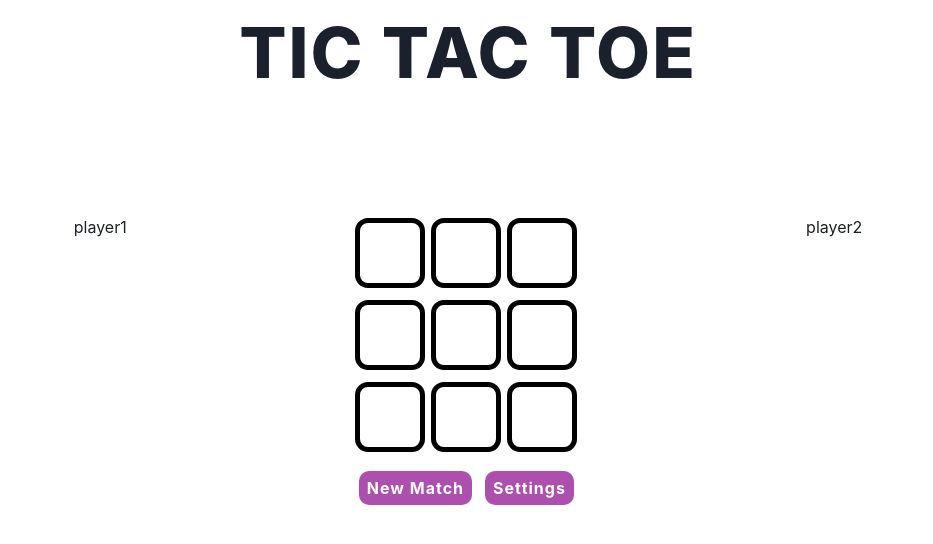
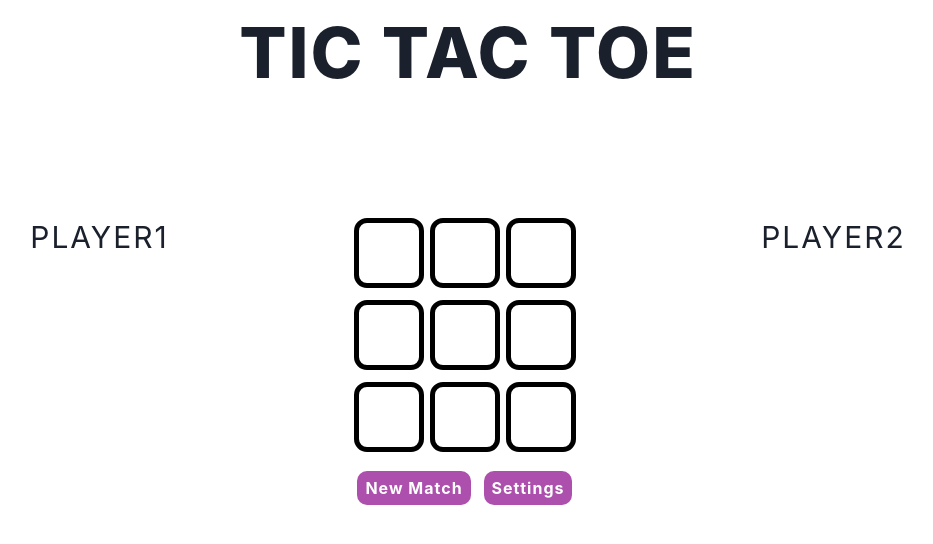
Before and after one commit to AFFAN-AHMAD/Tic-Tac-Toe, a React (Create React App) app: page / in a window 1280 px wide. Shown: the top 544 px of the page, without its empty margins (172-1105 px from the left). Built offline with nearby package versions, Linux system fonts and the light colour scheme.

Commit message:
added:init state

```diff
--- a/src/App.css
+++ b/src/App.css
@@ -27,6 +27,9 @@
 .player{
   text-align: center;
   margin: 0px auto;
+  font-size: 30px;
+  text-transform: uppercase;
+  letter-spacing: 2px;
 }
 .mark1{
   background-image: url("./assets/cross.jfif");
--- a/src/components/Board.jsx
+++ b/src/components/Board.jsx
@@ -177,7 +177,7 @@ const [isOpen,setIsOpen] = useState(false)
       </div>
       <div className="player">
 
-         <h1>{playersName[1]}</h1>
+         <h1 >{playersName[1]}</h1>
       </div>
     </div></>
 
--- a/src/components/modal/Modal.jsx
+++ b/src/components/modal/Modal.jsx
@@ -18,8 +18,8 @@ import {
 } from '@chakra-ui/react'
 import styles from "./Modal.module.css"
 function BasicUsage({isOpen,onOpen,setOpen,setLimit,setPlayersName}) {
-  const [player1,setPlayer1] =useState("")
-  const [player2,setPlayer2] =useState("")
+  const [player1,setPlayer1] =useState("player1")
+  const [player2,setPlayer2] =useState("player2")
   const [limitNow,setLimitNow] = useState(0)
   const handleClose = ()=>{
     setPlayersName([player1,player2]);
@@ -36,11 +36,11 @@ function BasicUsage({isOpen,onOpen,setOpen,setLimit,setPlayersName}) {
           <ModalHeader fontWeight={"700"} fontSize={"25px"}>Settings</ModalHeader>
           <ModalCloseButton />
           <ModalBody>
-          <FormControl>
+          <FormControl isRequired={true}>
             {/* player 1 name */}
             <Flex className={styles.inputContainer}>
             <label style={{fontWeight:"bold"}}>Player 1</label>
-            <Input placeholder='player1' onChange={(e)=>{setPlayer1(e.currentTarget.value)}} w="50%"/>
+            <Input placeholder='player1' onChange={(e)=>{setPlayer1(e.currentTarget.value)}} w="50%" />
             </Flex>
             {/* player 2 name */}
              <Flex className={styles.inputContainer}>
```
